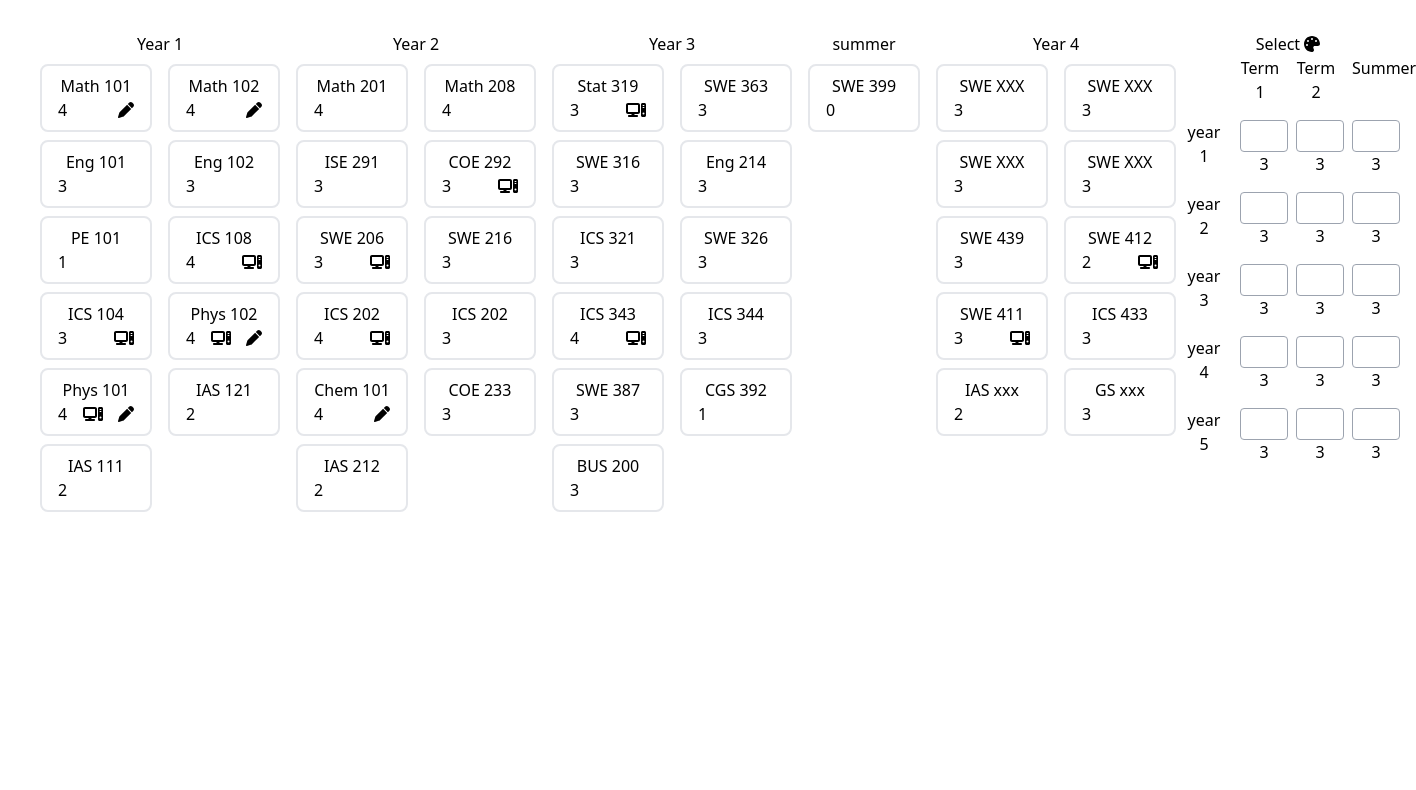
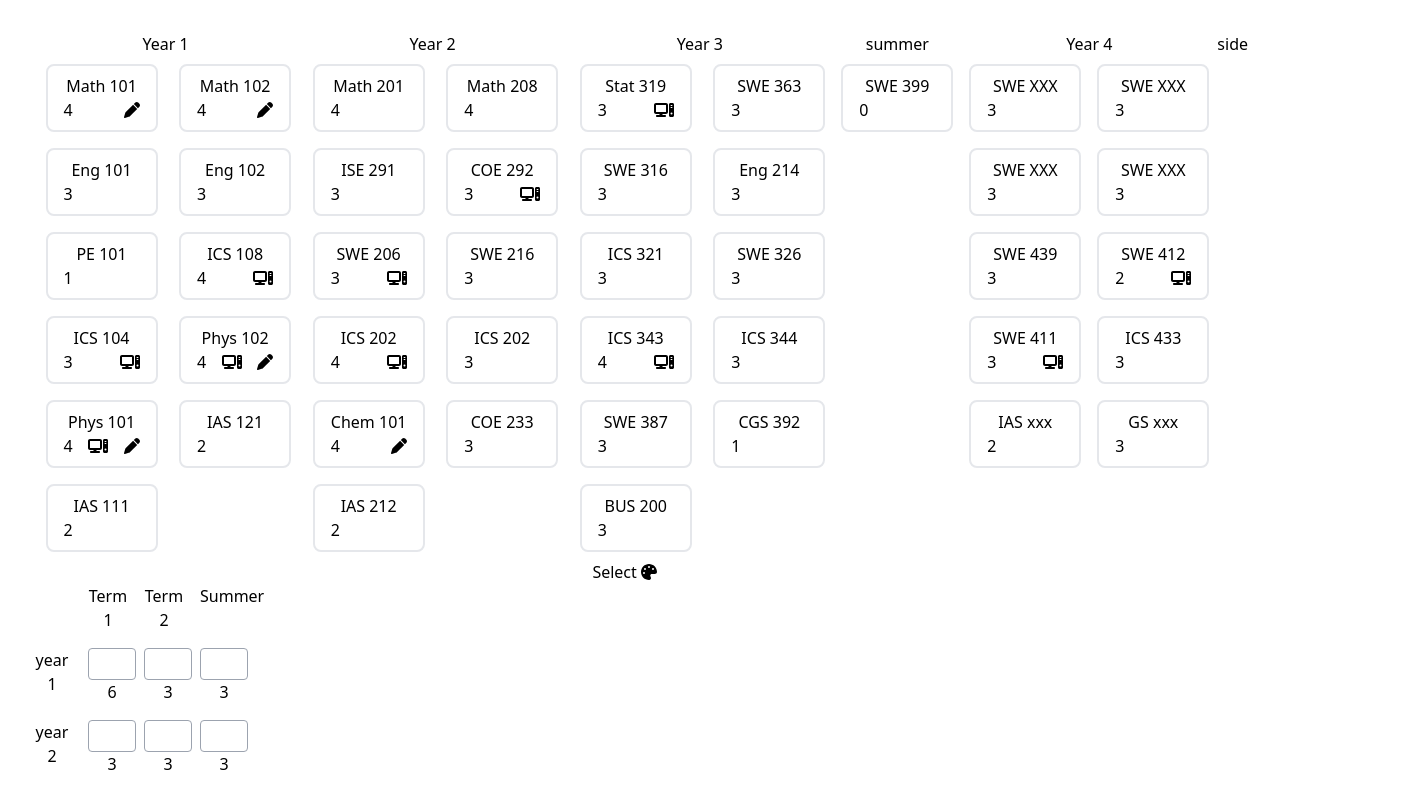
Before and after one commit to hussain-alsayedali/Plan-Maker, a React (Vite) app: page / in a window 1280 px wide. Shown: the top 790 px of the page, 1416 px wide, since content can reach past the window. Built offline with nearby package versions, Linux system fonts and the light colour scheme.

Commit message:
handle change for color palette foundation

```diff
--- a/src/ColorBlock.jsx
+++ b/src/ColorBlock.jsx
@@ -1,9 +1,13 @@
 import "./output.css";
 
 export default function ColorBlock(props) {
-
   return (
-    <div className="w-12 hover:bg-slate-400 rounded">
+    <div
+      className={`w-12 hover:bg-slate-400 rounded ${
+        props.selected ? "bg-red-500" : ""
+      } `}
+      onClick={props.handleChange}
+    >
       <div
         className={`w-full h-8 border border-gray-400 rounded bg-${props.bgColor}`}
       ></div>
--- a/src/ColorPalette.jsx
+++ b/src/ColorPalette.jsx
@@ -3,7 +3,7 @@ import ColorBlock from "./ColorBlock";
 import { faPalette } from "@fortawesome/free-solid-svg-icons";
 import { FontAwesomeIcon } from "@fortawesome/react-fontawesome";
 
-export default function ColorPalette() {
+export default function ColorPalette(props) {
   const opacity = 100;
   const colors = {
     0: ["red-", "zinc-", "yellow-"],
@@ -18,6 +18,17 @@ export default function ColorPalette() {
     }
   }
 
+  // for (let i = 0; i < Object.keys(colors).length; i++) {
+  //   let currentColors = colors[i]
+  //   for(let i = 0 ; i< currentColors.length ; i++ ){
+
+  //   }
+  // }
+
+  function blockChange() {
+    console.log("clicked");
+  }
+
   return (
     <div className=" ">
       <h3>
@@ -29,25 +40,38 @@ export default function ColorPalette() {
         <h3>Term 2</h3>
         <h3>Summer</h3>
         <h3>year 1</h3>
-        <ColorBlock hours={3} bgColor={colors[0][0]} />
-        <ColorBlock hours={3} bgColor={colors[0][1]} />
-        <ColorBlock hours={3} bgColor={colors[0][2]} />
+        <ColorBlock
+          hours={6}
+          bgColor={colors[0][0]}
+          id="0-1"
+          // onClick={}
+          handleChange={() => props.handleChange("0-1")}
+          selected={props.currentTerm === "0-1"}
+        />
+        <ColorBlock
+          hours={3}
+          bgColor={colors[0][1]}
+          id="0-2"
+          handleChange={() => props.handleChange("0-2")}
+          selected={props.currentTerm === "0-2"}
+        />
+        <ColorBlock hours={3} bgColor={colors[0][2]} id="0-3" />
         <h3>year 2</h3>
-        <ColorBlock hours={3} bgColor={colors[1][0]} />
-        <ColorBlock hours={3} bgColor={colors[1][1]} />
-        <ColorBlock hours={3} bgColor={colors[1][2]} />
+        <ColorBlock hours={3} bgColor={colors[1][0]} id="1-1" />
+        <ColorBlock hours={3} bgColor={colors[1][1]} id="1-2" />
+        <ColorBlock hours={3} bgColor={colors[1][2]} id="1-3" />
         <h3>year 3</h3>
-        <ColorBlock hours={3} bgColor={colors[2][0]} />
-        <ColorBlock hours={3} bgColor={colors[2][1]} />
-        <ColorBlock hours={3} bgColor={colors[2][2]} />
+        <ColorBlock hours={3} bgColor={colors[2][0]} id="2-1" />
+        <ColorBlock hours={3} bgColor={colors[2][1]} id="2-2" />
+        <ColorBlock hours={3} bgColor={colors[2][2]} id="2-3" />
         <h3>year 4</h3>
-        <ColorBlock hours={3} bgColor={colors[3][0]} />
-        <ColorBlock hours={3} bgColor={colors[3][1]} />
-        <ColorBlock hours={3} bgColor={colors[3][2]} />
+        <ColorBlock hours={3} bgColor={colors[3][0]} id="3-1" />
+        <ColorBlock hours={3} bgColor={colors[3][1]} id="3-2" />
+        <ColorBlock hours={3} bgColor={colors[3][2]} id="3-3" />
         <h3>year 5</h3>
-        <ColorBlock hours={3} bgColor={colors[4][0]} />
-        <ColorBlock hours={3} bgColor={colors[4][1]} />
-        <ColorBlock hours={3} bgColor={colors[4][2]} />
+        <ColorBlock hours={3} bgColor={colors[4][0]} id="4-1" />
+        <ColorBlock hours={3} bgColor={colors[4][1]} id="4-2" />
+        <ColorBlock hours={3} bgColor={colors[4][2]} id="4-3" />
       </div>
     </div>
   );
--- a/src/Course.jsx
+++ b/src/Course.jsx
@@ -1,17 +1,38 @@
-import './output.css'
-import { FontAwesomeIcon } from '@fortawesome/react-fontawesome'
-import { faComputer } from '@fortawesome/free-solid-svg-icons'
-import { faPen } from '@fortawesome/free-solid-svg-icons'
-export default function Course(props){
+import "./output.css";
+import { useState } from "react";
+import { FontAwesomeIcon } from "@fortawesome/react-fontawesome";
+import { faComputer } from "@fortawesome/free-solid-svg-icons";
+import { faPen } from "@fortawesome/free-solid-svg-icons";
+export default function Course(props) {
+  const [backgroundColor, setBackGroundColor] = useState("");
+  function changeColor() {
+    setBackGroundColor("bg-red-500");
+  }
 
-    return (
-        <div className='border-2 px-4 py-2 rounded-lg w-28 m-2'>
-            <h3>{props.courseName}</h3>
-            <div className="flex justify-between items-center ">
-                <h3>{props.creditHours}</h3>
-                {props.hasLab &&  <FontAwesomeIcon icon={faComputer} />}
-                {props.hasRecitation &&<FontAwesomeIcon icon={faPen} />}
-            </div>
-        </div>
-    )
+  const opacity = 100;
+  const colors = {
+    0: ["red-", "zinc-", "yellow-"],
+    1: ["orange-", "teal-", "cyan-"],
+    2: ["rose-", "pink-", "fuchsia-"],
+    3: ["violet-", "emerald-", "stone-"],
+    4: ["indigo-", "sky-", "lime-"],
+  };
+  for (let i = 0; i < 5; i++) {
+    for (let j = 0; j < 3; j++) {
+      colors[i][j] = `${colors[i][j]}${opacity * (i + 1)}`;
+    }
+  }
+  return (
+    <button
+      className={`border-2 px-4 py-2 rounded-lg w-28 m-2  ${backgroundColor}`}
+      onClick={changeColor}
+    >
+      <h3>{props.courseName}</h3>
+      <div className="flex justify-between items-center ">
+        <h3>{props.creditHours}</h3>
+        {props.hasLab && <FontAwesomeIcon icon={faComputer} />}
+        {props.hasRecitation && <FontAwesomeIcon icon={faPen} />}
+      </div>
+    </button>
+  );
 }
--- a/src/Plan.jsx
+++ b/src/Plan.jsx
@@ -1,32 +1,46 @@
 import "./output.css";
+import { useState } from "react";
 import Year from "./Year";
-import swePlanData from "./swePlanNoClass.json"
+import swePlanData from "./swePlanNoClass.json";
+import ColorPalette from "./ColorPalette";
 export default function Plan() {
+  // making the plan
+  let planData = swePlanData;
+  const summerTermIndex = 6;
+  let summerYear = (
+    <Year key={"summer"} plannedTerms={planData[summerTermIndex]} />
+  );
+  let dataNoSummer = planData.toSpliced(summerTermIndex, 1);
 
-
-  let planData = swePlanData
-  const summerTermIndex = 6
-
-  let summerYear = <Year key = {"summer"} plannedTerms = {planData[summerTermIndex]} />
-
-  let dataNoSummer = planData.toSpliced(summerTermIndex, 1)
-
-
-  let years = []
-  let j = 1
-  for(let i = 0 ; i< dataNoSummer.length; i = i +2){
-
-
-    years.push(<Year key = {i} yearNum = {j} plannedTerms = {[dataNoSummer[i], dataNoSummer[i+1] ]} />)
-    if(i === summerTermIndex -2)
-      years.push(summerYear)
+  let years = [];
+  let j = 1;
+  for (let i = 0; i < dataNoSummer.length; i = i + 2) {
+    years.push(
+      <Year
+        key={i}
+        yearNum={j}
+        plannedTerms={[dataNoSummer[i], dataNoSummer[i + 1]]}
+      />
+    );
+    if (i === summerTermIndex - 2) years.push(summerYear);
     j++;
   }
 
+  const [selectedTerm, setSelectedTerm] = useState(0);
+
+  function changeSelectedTerm(term) {
+    console.log("clicked");
+    setSelectedTerm(term);
+    console.log(term);
+  }
+
   return (
-    <div className="flex">
-        {years}
-
-    </div>
+    <main className="">
+      <div className="flex">{years}</div>
+      <ColorPalette
+        handleChange={changeSelectedTerm}
+        currentTerm={selectedTerm}
+      />
+    </main>
   );
 }
--- a/src/Side.jsx
+++ b/src/Side.jsx
@@ -2,9 +2,5 @@ import "./output.css";
 import ColorPalette from "./ColorPalette";
 
 export default function Side() {
-  return (
-    <aside className="">
-      <ColorPalette />
-    </aside>
-  );
+  return <aside className="">side</aside>;
 }
--- a/src/Term.jsx
+++ b/src/Term.jsx
@@ -1,24 +1,35 @@
-import './output.css'
-import Course from "./Course"
+import "./output.css";
+import Course from "./Course";
 
-export default function Term(props){
-
-
-    const courses = props.courses
+export default function Term(props) {
+  const courses = props.courses;
   let shownCourses;
-    if(Array.isArray(courses)){
-        shownCourses = courses.map((x,i) =><Course key ={x.name} courseName = {x.name} hasLab = {x.hasLab} hasRecitation ={x.hasRecaitaiton}  creditHours = {x.credits}/>)
-    }
-    else{
-        shownCourses = <Course key ={courses.name} courseName = {courses.name} hasLab = {courses.hasLab} hasRecitation ={courses.hasRecaitaiton}  creditHours = {courses.credits}  />
+  if (Array.isArray(courses)) {
+    shownCourses = courses.map((x, i) => (
+      <Course
+        key={`${x.name}-${props.termNum}-${i}`}
+        courseName={x.name}
+        hasLab={x.hasLab}
+        hasRecitation={x.hasRecaitaiton}
+        creditHours={x.credits}
+      />
+    ));
+  } else {
+    shownCourses = (
+      <Course
+        key={courses.name}
+        courseName={courses.name}
+        hasLab={courses.hasLab}
+        hasRecitation={courses.hasRecaitaiton}
+        creditHours={courses.credits}
+      />
+    );
   }
 
-
   return (
-        <div className=''>
+    <div className="">
       {/* <Course courseName = "moe" creditHours = {3} hasLab = {true} hasRecitation = {true} /> */}
       {shownCourses}
-
     </div>
-    )
+  );
 }
--- a/src/Year.jsx
+++ b/src/Year.jsx
@@ -1,24 +1,19 @@
-import './output.css'
-import Term from "./Term"
+import "./output.css";
+import Term from "./Term";
 
+export default function Year(props) {
+  let terms = props.plannedTerms;
+  const shownTerms = terms.map((x, i) => (
+    <Term key={i} termNum={i} courses={x} />
+  ));
 
-export default function Year(props){
-
-    let terms = props.plannedTerms
-    const shownTerms = terms.map( (x,i) => <Term key={i} courses = {x}/>)
-
-    console.log(props.yearNum)
-    return(
-        <div>
-            <h1>{isNaN(props.yearNum) ? "summer"    : "Year " + props.yearNum}</h1>
-            <div className='flex justify-center'>
-                {/* <Term /> */}
-                {shownTerms}
-            </div>
-        </div>
-
-    )
-
-
-
+  return (
+    <div>
+      <h1>{isNaN(props.yearNum) ? "summer" : "Year " + props.yearNum}</h1>
+      <div className="flex justify-center">
+        {/* <Term /> */}
+        {shownTerms}
+      </div>
+    </div>
+  );
 }
```
Lines whose indentation alone changed are shown as unchanged.
